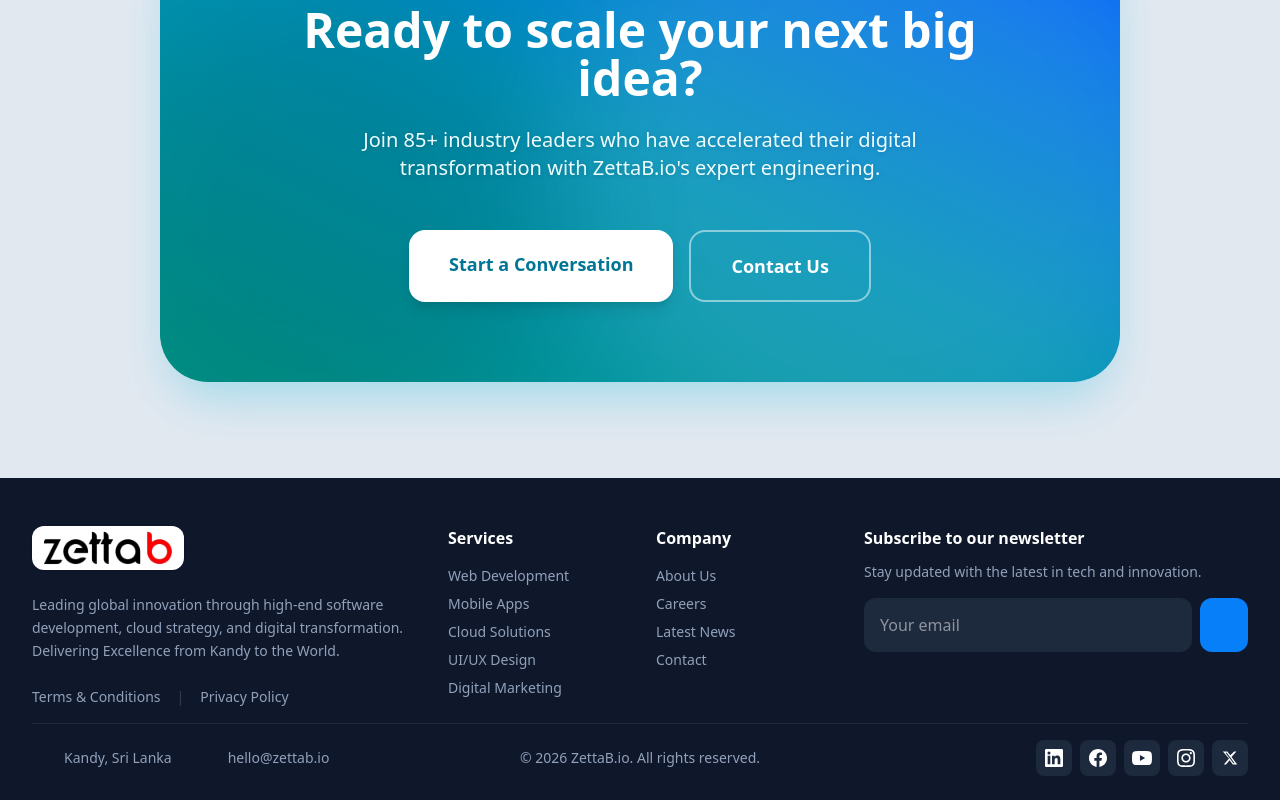
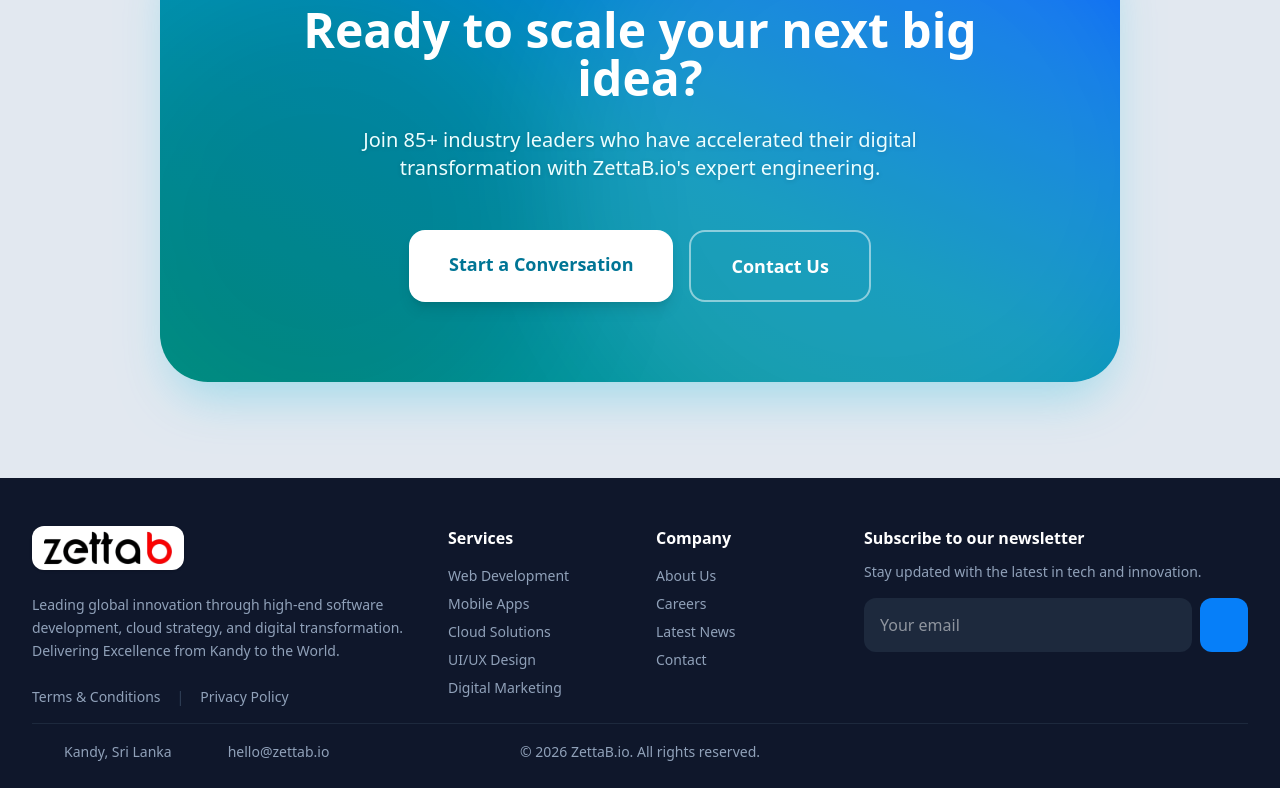
Before and after one commit to UnlimitedCollection/ZettaBSite, a Next.js app: page / in a window 1280 px wide. Shown: the part 5970-6770 px from the top of the page. Built offline with nearby package versions, Linux system fonts and the light colour scheme.

Commit message:
chore: hide social icons in footer (links coming soon)

```diff
--- a/src/components/Footer.tsx
+++ b/src/components/Footer.tsx
@@ -98,7 +98,8 @@
                     <p className="text-center xl:absolute xl:left-1/2 xl:-translate-x-1/2 whitespace-normal sm:whitespace-nowrap">
                         © {currentYear} ZettaB.io. All rights reserved.
                     </p>
-                    {/* Social Icons */}
+                    {/* Social Icons — hidden until links are ready */}
+                    {false && (
                     <div className="flex gap-2">
                         {/* LinkedIn */}
                         <Link href="https://linkedin.com/company/zettab" target="_blank" rel="noopener noreferrer" className="social-link size-9 bg-slate-800 rounded-lg flex items-center justify-center text-white hover:bg-[#0A66C2] transition-colors">
@@ -131,6 +132,7 @@
                             </svg>
                         </Link>
                     </div>
+                    )}
                 </div>
             </div>
         </footer>
```
